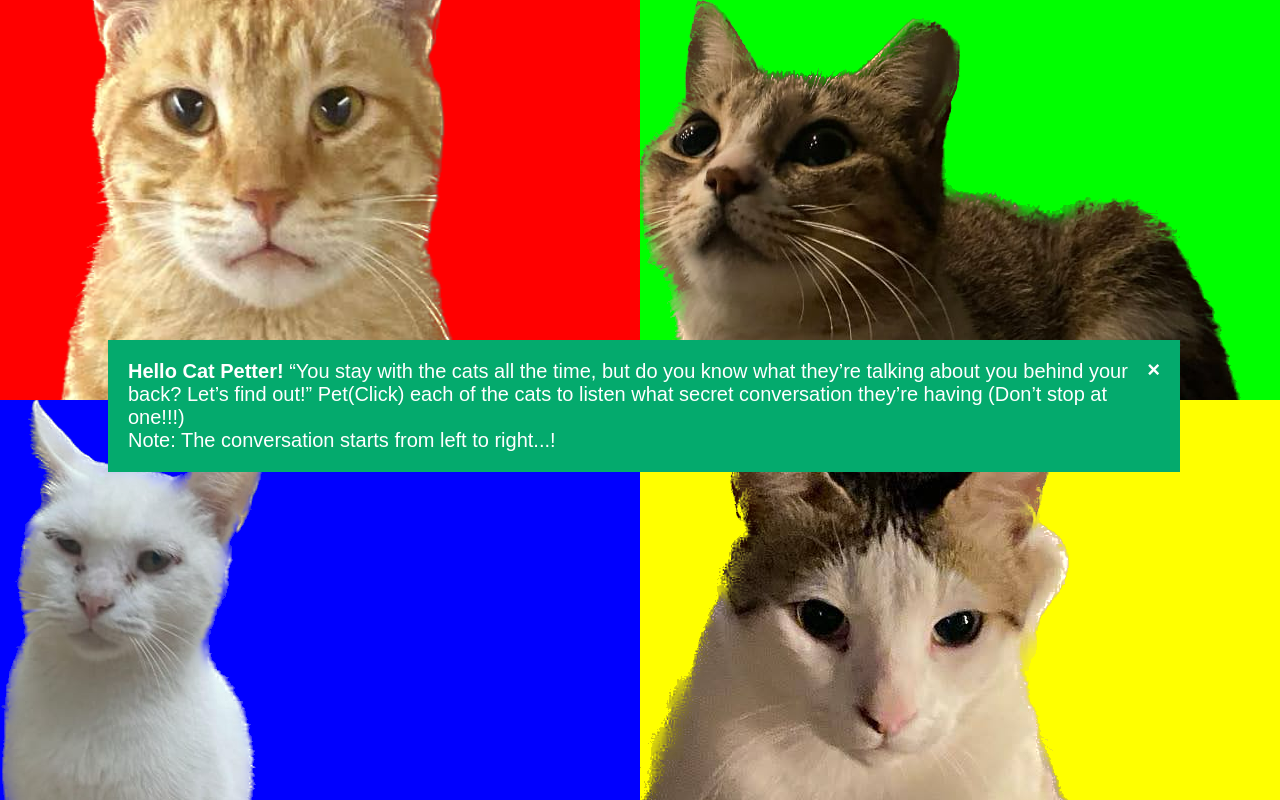
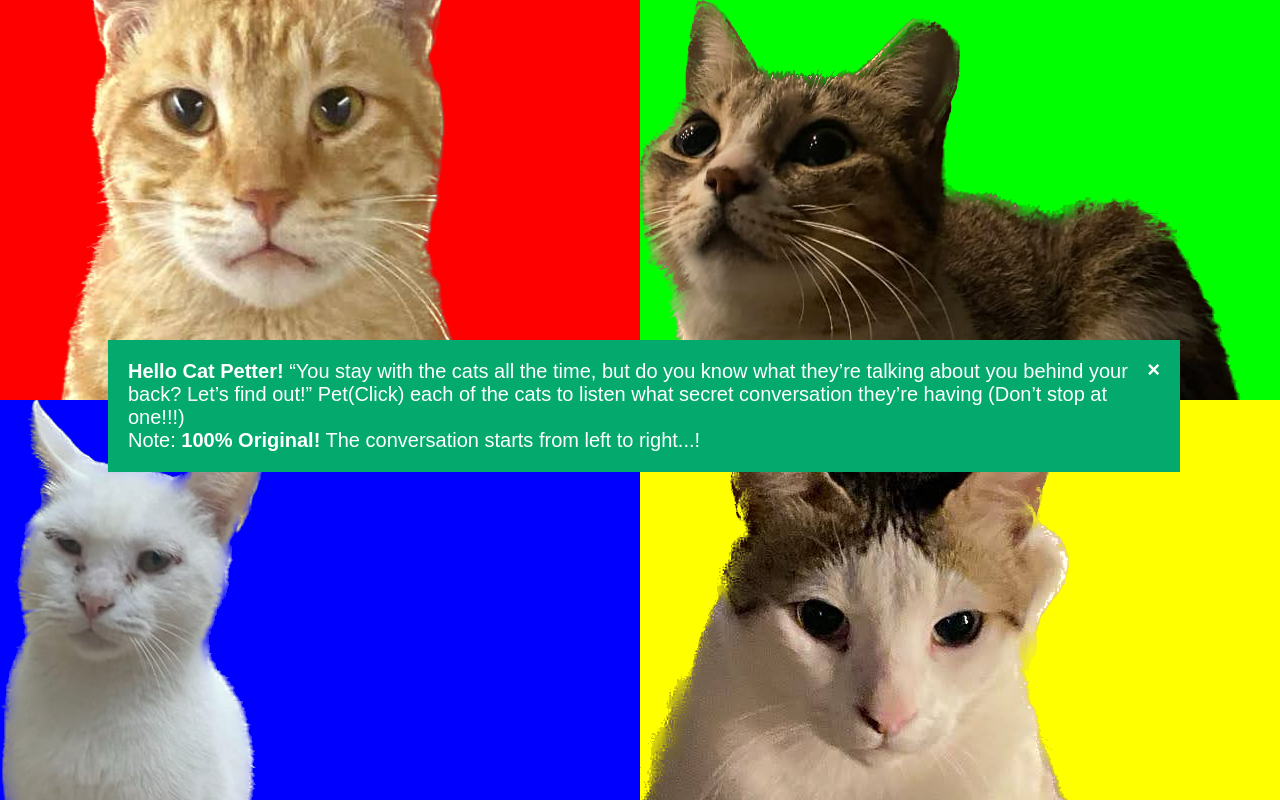
Before and after one commit to pavlyhalim/Meow, a plain HTML site: page index.html in a window 1280 px wide. Drawn offline with Linux system fonts and the light colour scheme.

Commit message:
Update index.html

```diff
--- a/index.html
+++ b/index.html
@@ -124,7 +124,7 @@ position: fixed;
       Pet(Click) each of the cats to listen what secret conversation they’re having
       (Don’t stop at one!!!)
     <br>
-        Note: The conversation starts from left to right...!
+        Note:  <strong>100% Original!</strong> The conversation starts from left to right...!
     </div>
     </div>
 
```
